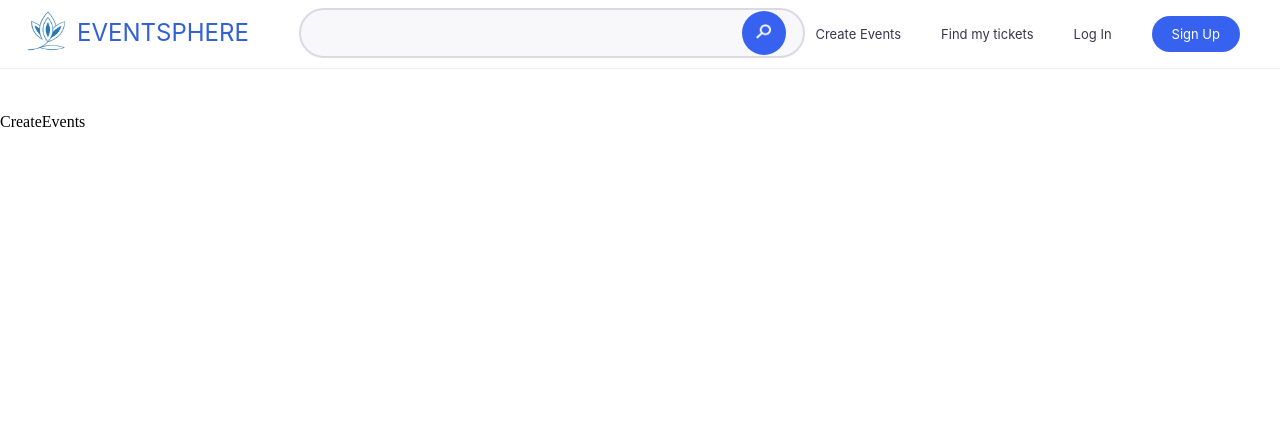
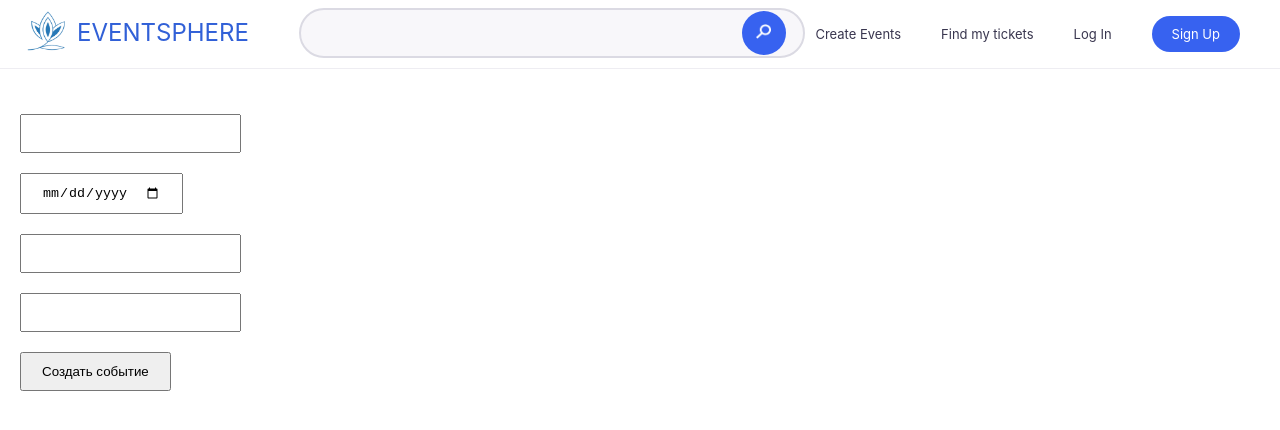
Before and after one commit to AndrLoko/event-sphere, a React (Vite) app: page /create-events in a window 1280 px wide. Shown: the top 430 px of the page. Built offline with nearby package versions, Linux system fonts and the light colour scheme.

Commit message:
Add input with value text and props to Home Page

```diff
--- a/src/pages/CreateEvents/CreateEvents.jsx
+++ b/src/pages/CreateEvents/CreateEvents.jsx
@@ -1,7 +1,52 @@
-import React from 'react'
+import React, { useState } from 'react'
+import './CreateEvents.scss'
+
 
 export default function CreateEvents() {
+
+  const [click, setClick] = useState('')
+  const [inputTitle, setInputTitle] = useState("");
+  const [inputDate, setInputDate] = useState("");
+  const [inputPrice, setInputPrice] = useState("")
+  const [inputDescr, setInputDescr] = useState("")
+
+
+  function handleInputChange(event) {
+    setInputTitle(event.target.value);
+  }
+
+  function handleInputDate(event) {
+    setInputDate(event.target.value)
+
+  }
+
+  function handleInputPrice(event) {
+    setInputPrice(event.target.value)
+  }
+
+  function handleInputDescr(event) {
+    setInputDescr(event.target.value)
+  }
+
+  function handleClick() {
+    setClick(inputTitle);
+    setClick(inputDate)
+    setClick(inputPrice)
+    setClick(inputDescr)
+    console.log(inputTitle);
+    console.log(inputDate)
+    console.log(inputPrice)
+    console.log(inputDescr)
+  }
+
+
   return (
-    <div>CreateEvents</div>
+    <div className="input__wrapper">
+      <input type="text" value={inputTitle} onChange={handleInputChange}/>
+      <input type="date" value={inputDate} onChange={handleInputDate} />
+      <input type="number" value={inputPrice} onChange={handleInputPrice}/>
+      <input type="text" value={inputDescr} onChange={handleInputDescr}/>
+      <button onClick={handleClick}>Создать событие</button>
+    </div>
   )
 }
--- /dev/null
+++ b/src/pages/CreateEvents/CreateEvents.scss
@@ -0,0 +1,9 @@
+.input__wrapper {
+    & > input,
+    & > button {
+      display: block;
+      margin-top: 20px;
+      margin-left: 20px;
+      padding: 10px 20px;
+    }
+  }
--- a/src/pages/FindTickets/FindTickets.jsx
+++ b/src/pages/FindTickets/FindTickets.jsx
@@ -1,4 +1,5 @@
 import React from 'react'
+import './FindTickets.scss'
 
 export default function FindTickets() {
   return (
--- a/src/pages/Home/Home.jsx
+++ b/src/pages/Home/Home.jsx
@@ -21,6 +21,7 @@ const categories = [
   { link: 'SVG-7.png', text: 'Food & Drink' },
 ];
 
+
 export default function Home() {
   return (
     <>
```
Also changed, not shown: src/pages/FindTickets/FindTickets.scss (added).
